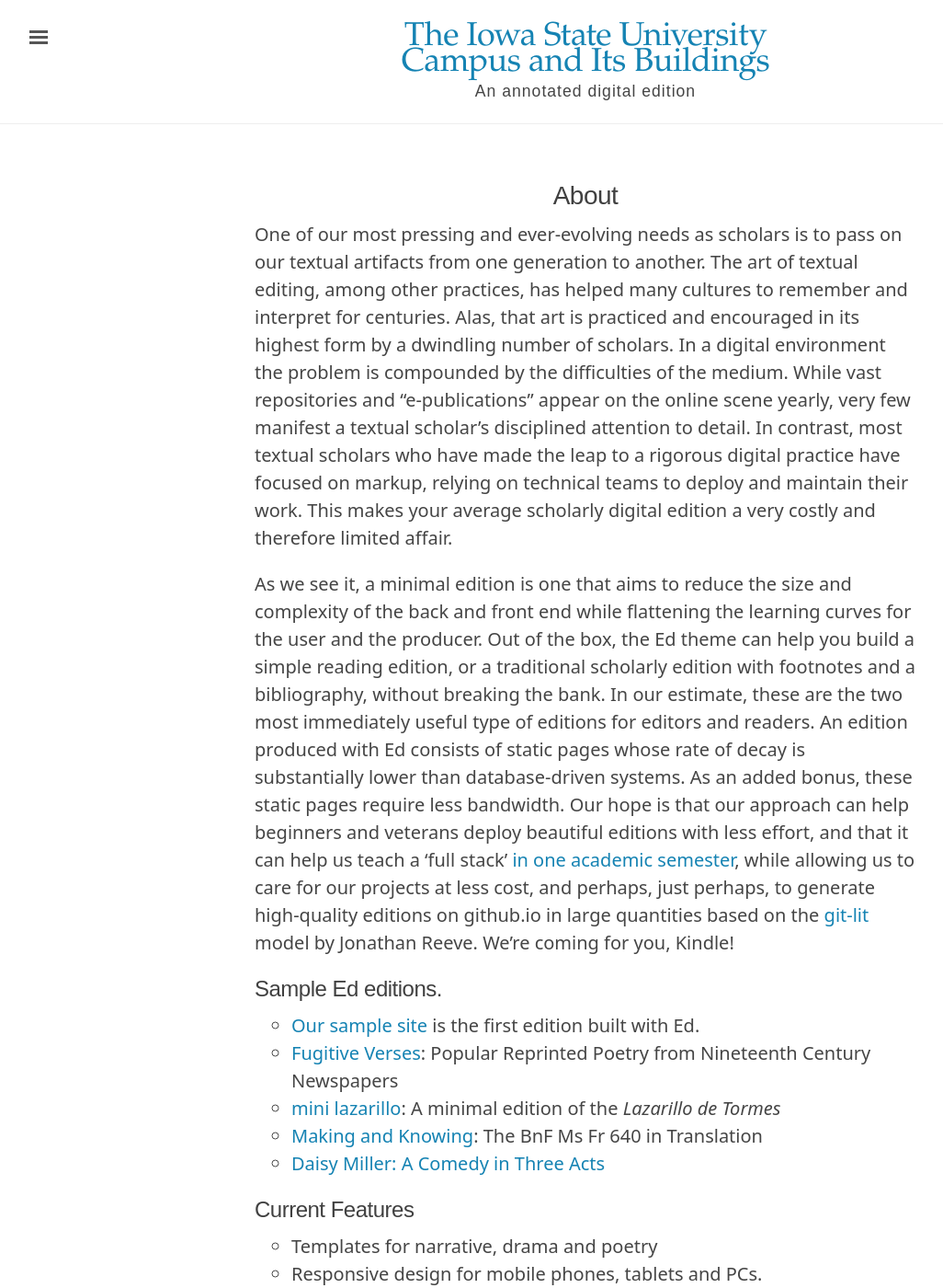
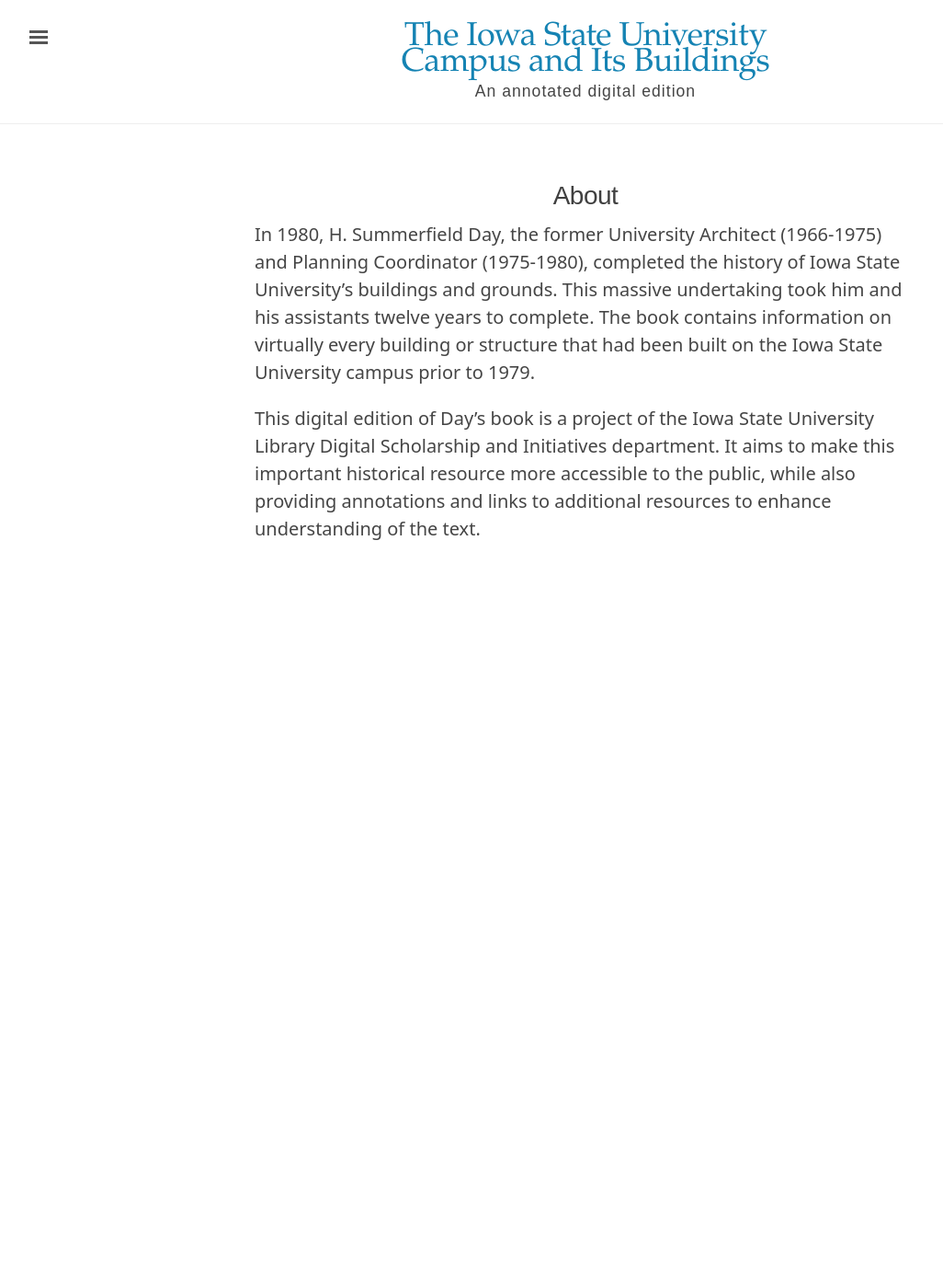
Before and after one commit to emanderson811/day-edition, a Jekyll site: the page built from about.md, in a window 1280 px wide and 1400 px high. Shown: the whole window at 92% size, without its empty margins (3-1029 px from the left). Built offline with Jekyll 4.4.1, drawn with Linux system fonts in a browser that asks for light colours; some of the changed text lies outside the part shown.

Commit message:
update home and about

```diff
--- a/about.md
+++ b/about.md
@@ -3,57 +3,6 @@
 title: About
 ---
 
-One of our most pressing and ever-evolving needs as scholars is to pass on our textual artifacts
-from one generation to another. The art of textual editing, among other practices, has helped many
-cultures to remember and interpret for centuries. Alas, that art is practiced and encouraged in its
-highest form by a dwindling number of scholars. In a digital environment the problem is compounded
-by the difficulties of the medium. While vast repositories and "e-publications" appear on the
-online scene yearly, very few manifest a textual scholar's disciplined attention to detail. In
-contrast, most textual scholars who have made the leap to a rigorous digital practice have focused
-on markup, relying on technical teams to deploy and maintain their work. This makes your average
-scholarly digital edition a very costly and therefore limited affair.
+In 1980, H. Summerfield Day, the former University Architect (1966-1975) and Planning Coordinator (1975-1980), completed the history of Iowa State University's buildings and grounds. This massive undertaking took him and his assistants twelve years to complete. The book contains information on virtually every building or structure that had been built on the Iowa State University campus prior to 1979.
 
-As we see it, a minimal edition is one that aims to reduce the size and complexity of the back and
-front end while flattening the learning curves for the user and the producer. Out of the box, the Ed
-theme can help you build a simple reading edition, or a traditional scholarly edition with footnotes
-and a bibliography, without breaking the bank. In our estimate, these are the two most immediately
-useful type of editions for editors and readers. An edition produced with Ed consists of static
-pages whose rate of decay is substantially lower than database-driven systems. As an added bonus,
-these static pages require less bandwidth. Our hope is that our approach can help beginners and
-veterans deploy beautiful editions with less effort, and that it can help us teach a 'full stack'
-[in one academic semester](https://github.com/susannalles/MinimalEditions/blob/master/README.md),
-while allowing us to care for our projects at less cost, and perhaps, just perhaps, to generate
-high-quality editions on github.io in large quantities based on the
-[git-lit](http://jonreeve.com/2015/09/introducing-git-lit/) model by Jonathan Reeve. We're coming
-for you, Kindle!
-
-
-## Sample Ed editions.
-
-- [Our sample site](http://minicomp.github.io/ed/) is the first edition built with Ed.
-- [Fugitive Verses](http://fugitiverses.viraltexts.org/): Popular Reprinted Poetry from Nineteenth Century Newspapers
-- [mini lazarillo](http://minilazarillo.github.io/): A minimal edition of the *Lazarillo de Tormes*
-- [Making and Knowing](https://cu-mkp.github.io/GR8975-edition/): The BnF Ms Fr 640 in Translation
-- [Daisy Miller: A Comedy in Three Acts](https://britaneeelizabeth.github.io/ed/texts/DaisyMillerPlay/)
-
-
-## Current Features
-
-- Templates for narrative, drama and poetry
-- Responsive design for mobile phones, tablets and PCs.
-- Relatively easy to learn and teach
-- Works well in high- or low- bandwidth scenarios
-- Easier for digital archives and libraries to preserve
-- Open source, open access
-- Unobtrusive footnotes
-- Metadata in Dublin Core and OpenGraph to play nice with Zotero, libraries and social media.
-- Automatic table of content generation
-- Simple search functionality
-- Annotations via [hypothes.is](https://hypothes.is/)
-- Optional: Ability to generate well-formatted bibliographies and linked citations
-
-
-## Installing and using Ed
-
-To learn how to install and begin using Ed, please visit our
-[documentation page](http://minicomp.github.io/ed/documentation).
+This digital edition of Day's book is a project of the Iowa State University Library Digital Scholarship and Initiatives department. It aims to make this important historical resource more accessible to the public, while also providing annotations and links to additional resources to enhance understanding of the text.
```
Also changed, not shown: index.html (+4 -11 lines).
